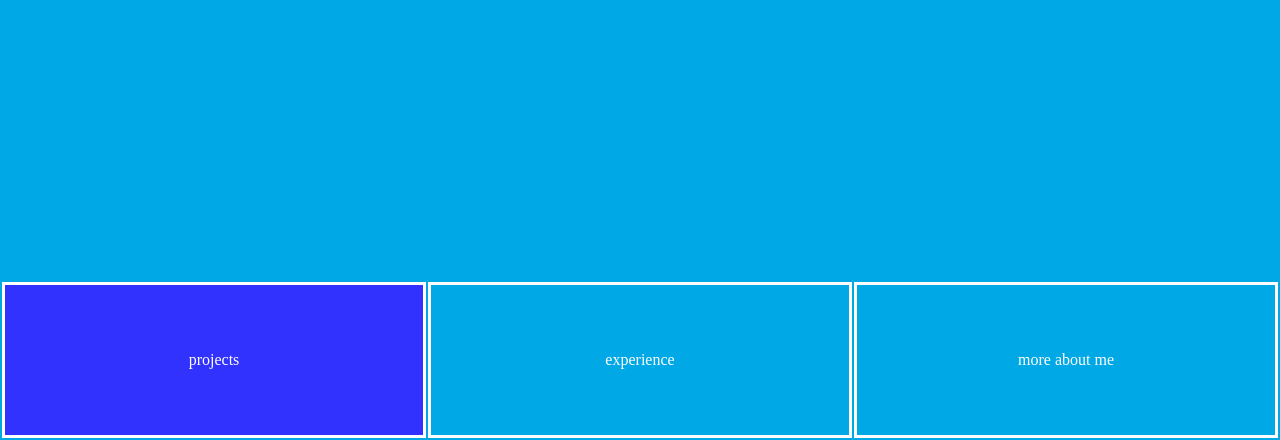
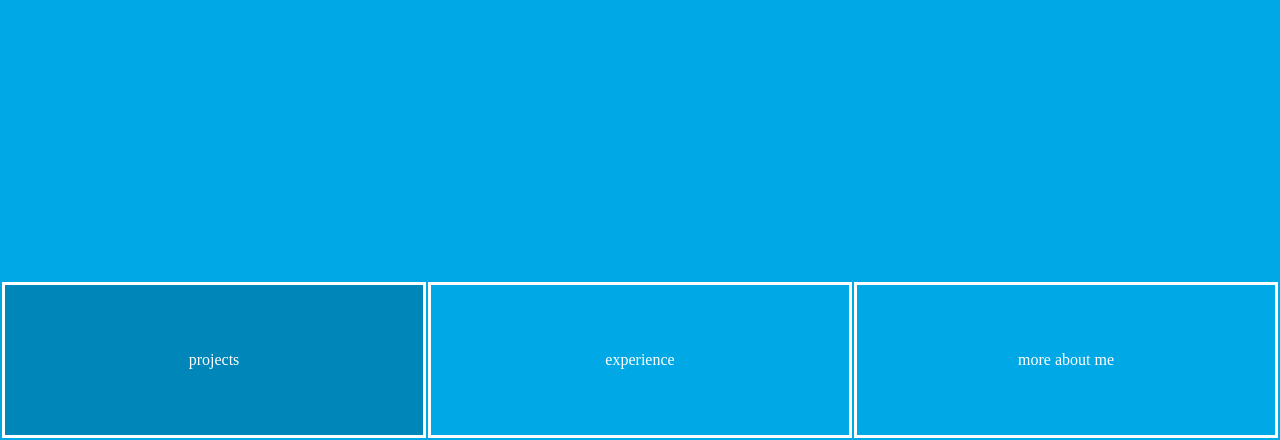
Before and after one commit to jtjanecek/jtjanecek.github.io, a plain HTML site: page index.html in a window 1280 px wide. In both pictures the pointer is over the element "projects". Shown: the part 360-800 px from the top of the page. Drawn offline with Linux system fonts and the light colour scheme.

Commit message:
Changed color of hover tabledata

```diff
--- a/index_style.css
+++ b/index_style.css
@@ -43,7 +43,7 @@ td {
 }
 
 td:hover {
-	background-color: #3232ff;
+	background-color: #0086b8;
 
 }
 
--- a/pages/projects/projects_style.css
+++ b/pages/projects/projects_style.css
@@ -41,6 +41,6 @@ td {
 }
 
 td:hover {
-	background-color: #3232ff;
+	background-color: #0086b8;
 
 }
```
